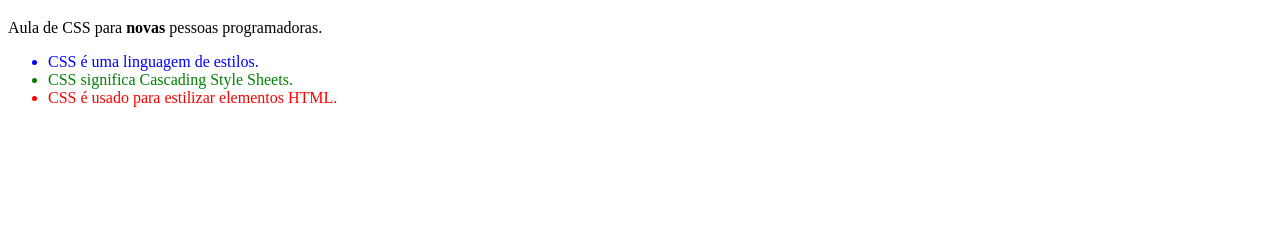
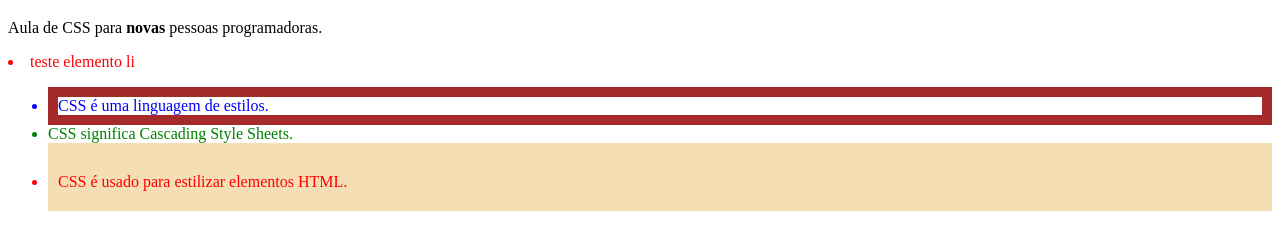
Before and after one commit to romeuic/jornada-dev-ba-rn, a plain HTML site: page trilha2/aula4/index.html in a window 1280 px wide. Shown: the part 61-310 px from the top of the page. Drawn offline with Linux system fonts and the light colour scheme.

Commit message:
atualiza exemplo aula 4 trilha 2

```diff
--- a/trilha2/aula4/index.html
+++ b/trilha2/aula4/index.html
@@ -9,6 +9,7 @@
   <body>
     <h1>CSS</h1>
     <p>Aula de CSS para <strong>novas</strong> pessoas programadoras.</p>
+    <li>teste elemento li</li>
     <ul>
       <li id="item-um" class="item">CSS é uma linguagem de estilos.</li>
       <li id="item-dois" class="item">CSS significa Cascading Style Sheets.</li>
--- a/trilha2/aula4/styles.css
+++ b/trilha2/aula4/styles.css
@@ -6,9 +6,26 @@ li {
 /* seletor por id */
 #item-um {
   color: blue;
+  /*
+  border-width: 10px;
+  border-style: solid;
+  border-color: brown;
+  */
+  border: 10px solid brown;
 }
 
 /* seletor por class */
 .item {
   color: green;
 }
+
+#item-tres {
+  /*
+  padding-top: 30px;
+  padding-right: 60px;
+  padding-bottom: 20px;
+  padding-left: 10px;
+  */
+  padding: 30px 60px 20px 10px;
+  background-color: wheat;
+}
```
